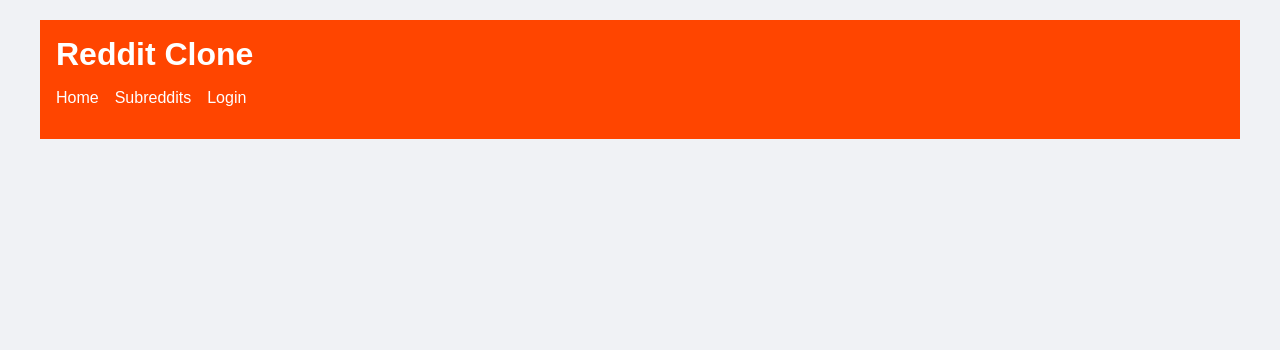
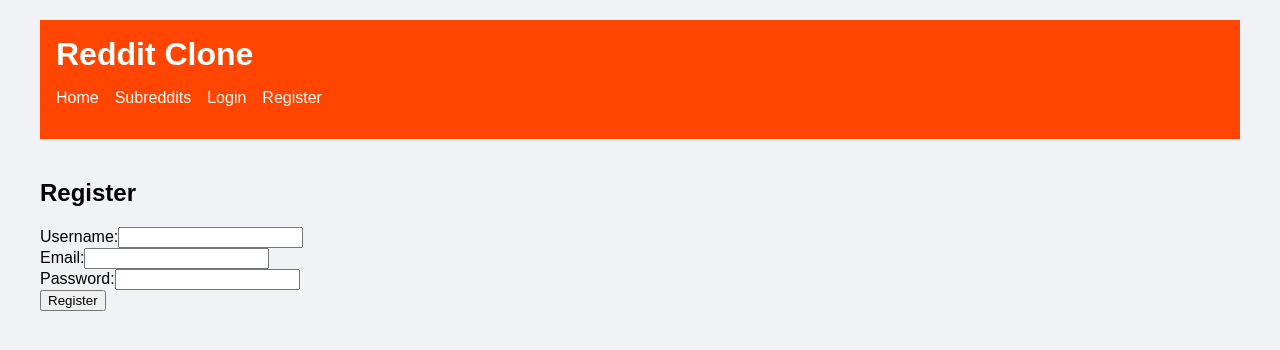
Before and after one commit to igordon215/reddit-clone, a React (Create React App) app in the folder frontend/: page /register in a window 1280 px wide. Shown: the top 350 px of the page. Built offline with nearby package versions, Linux system fonts and the light colour scheme.

Commit message:
Add Register component for user registration

```diff
--- a/frontend/src/App.js
+++ b/frontend/src/App.js
@@ -4,6 +4,7 @@
 import Home from './pages/Home';
 import SubredditPage from './pages/SubredditPage';
 import Login from './components/Login';
+import Register from './components/Register';
 import { logout } from './api';
 import './App.css';
 
@@ -35,6 +36,10 @@
             <Route path="/" element={isAuthenticated ? <Home /> : <Navigate to="/login" replace />} />
             <Route path="/r/:subredditName" element={isAuthenticated ? <SubredditPage /> : <Navigate to="/login" replace />} />
             <Route path="/login" element={!isAuthenticated ? <Login onLogin={handleLogin} /> : <Navigate to="/" replace />} />
+            <Route
+              path="/register"
+              element={!isAuthenticated ? <Register onRegister={() => setIsAuthenticated(true)} /> : <Navigate to="/" replace />}
+            />
           </Routes>
         </div>
       </div>
--- a/frontend/src/components/Header.js
+++ b/frontend/src/components/Header.js
@@ -18,9 +18,14 @@
               <button onClick={onLogout}>Logout</button>
             </li>
           ) : (
-            <li>
-              <Link to="/login">Login</Link>
-            </li>
+            <>
+              <li>
+                <Link to="/login">Login</Link>
+              </li>
+              <li>
+                <Link to="/register">Register</Link>
+              </li>
+            </>
           )}
         </ul>
       </nav>
--- /dev/null
+++ b/frontend/src/components/Register.js
@@ -0,0 +1,43 @@
+import React, { useState } from 'react';
+import { register } from '../api';
+
+const Register = ({ onRegister }) => {
+  const [username, setUsername] = useState('');
+  const [email, setEmail] = useState('');
+  const [password, setPassword] = useState('');
+  const [error, setError] = useState('');
+
+  const handleSubmit = async e => {
+    e.preventDefault();
+    try {
+      await register(username, email, password);
+      onRegister();
+    } catch (error) {
+      setError('Failed to register. Please try again.');
+    }
+  };
+
+  return (
+    <div className="register-form">
+      <h2>Register</h2>
+      {error && <p className="error">{error}</p>}
+      <form onSubmit={handleSubmit}>
+        <div>
+          <label htmlFor="username">Username:</label>
+          <input type="text" id="username" value={username} onChange={e => setUsername(e.target.value)} required />
+        </div>
+        <div>
+          <label htmlFor="email">Email:</label>
+          <input type="email" id="email" value={email} onChange={e => setEmail(e.target.value)} required />
+        </div>
+        <div>
+          <label htmlFor="password">Password:</label>
+          <input type="password" id="password" value={password} onChange={e => setPassword(e.target.value)} required />
+        </div>
+        <button type="submit">Register</button>
+      </form>
+    </div>
+  );
+};
+
+export default Register;
```
